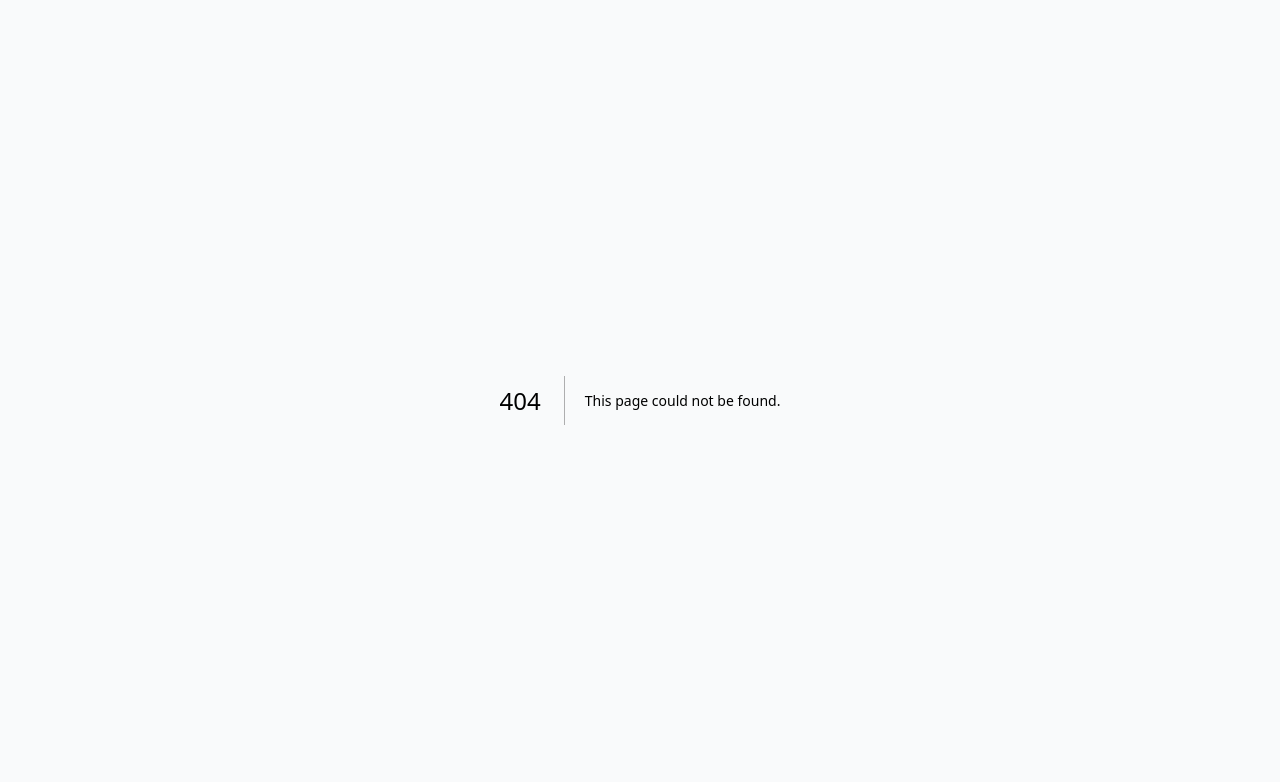
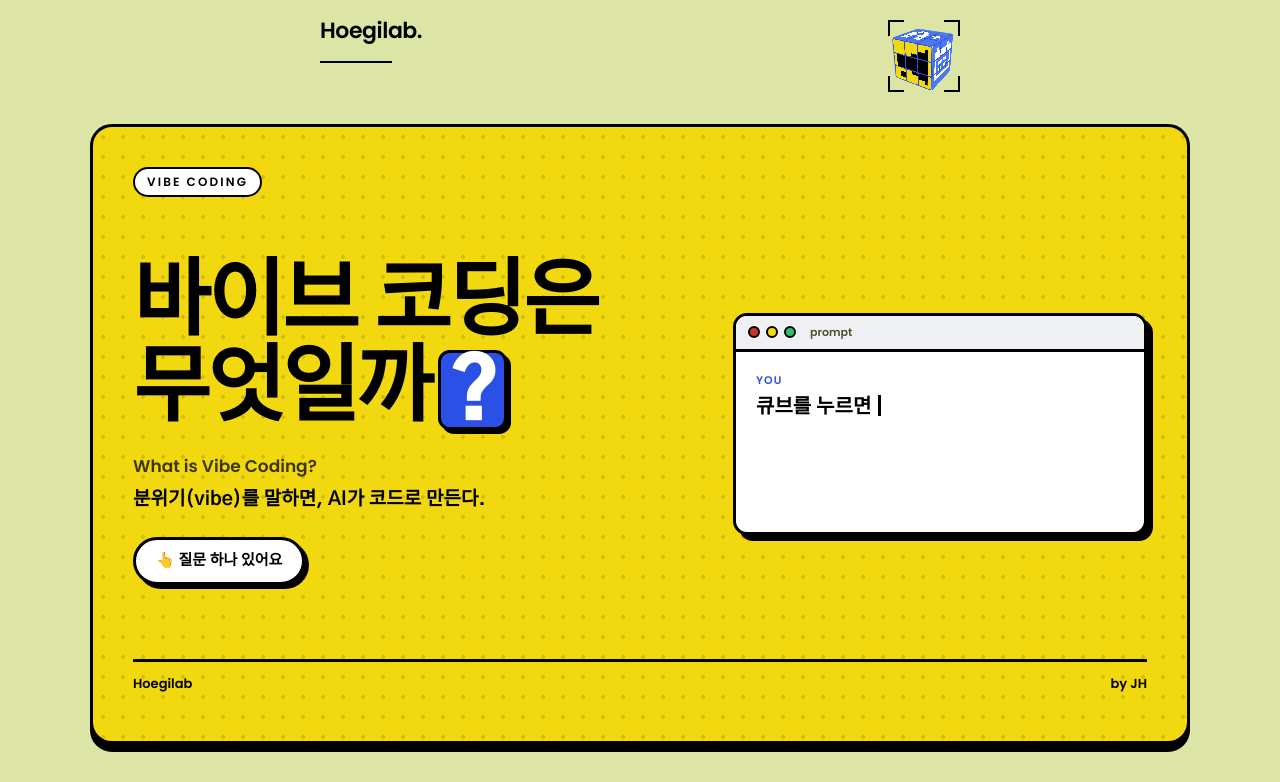
Before and after one commit to nirvana-works/nirvana-works.github.io, a Next.js app in the folder hoegianalysis/: page /vibe in a window 1280 px wide. Before the commit this address had no page. Shown: the top 782 px of the page. Built offline with nearby package versions, Linux system fonts and the light colour scheme; no server answers; the database is empty.

Commit message:
Add vibe coding cover page with question, answer photo and timeline link
/vibe: presentation cover with typing prompt window, a button that reveals the
quiz question, a reveal button for the answer photo, and a link to /ai-timeline.

Co-Authored-By: Claude Sonnet 5.5 <noreply@anthropic.com>

```diff
--- a/hoegianalysis/src/app/(community)/community.css
+++ b/hoegianalysis/src/app/(community)/community.css
@@ -338,3 +338,9 @@
   from { color: #17130f; }
   to { color: #F2D80E; }
 }
+
+/* 바이브 코딩 표지 */
+@keyframes cursor-blink {
+  0%, 49% { opacity: 1; }
+  50%, 100% { opacity: 0; }
+}
--- /dev/null
+++ b/hoegianalysis/src/app/(community)/vibe/page.tsx
@@ -0,0 +1,7 @@
+import { VibeCover } from '@/components/community/vibe/VibeCover';
+
+export const metadata = { title: '바이브 코딩은 무엇일까?' };
+
+export default function VibePage() {
+  return <VibeCover />;
+}
--- /dev/null
+++ b/hoegianalysis/src/components/community/vibe/VibeCover.tsx
@@ -0,0 +1,176 @@
+'use client';
+
+import Link from 'next/link';
+import { useEffect, useRef, useState } from 'react';
+
+// 이 사이트를 만들 때 실제로 AI에게 한 말들
+const PROMPTS = ['의사 넙죽이가 엄근진하게 묻는 점심 앱 만들어줘', '큐브를 누르면 스스로 맞춰지게 해줘', '말풍선을 넙죽이 머리 쪽으로 내려줘'];
+
+const rise = (delay: number) => ({ animation: `word-rise 0.7s cubic-bezier(.2,1.3,.4,1) ${delay}s both` });
+
+// 프롬프트가 한 글자씩 쳐지고, 다 쳐지면 "만들었어요"가 뜨는 창
+function PromptWindow() {
+  const [i, setI] = useState(0);
+  const [n, setN] = useState(0);
+  const [done, setDone] = useState(false);
+
+  useEffect(() => {
+    const full = PROMPTS[i];
+    let t: number;
+    if (n < full.length) {
+      t = window.setTimeout(() => setN(n + 1), 60 + Math.random() * 45);
+    } else if (!done) {
+      t = window.setTimeout(() => setDone(true), 450);
+    } else {
+      t = window.setTimeout(() => {
+        setDone(false);
+        setN(0);
+        setI((i + 1) % PROMPTS.length);
+      }, 2200);
+    }
+    return () => clearTimeout(t);
+  }, [i, n, done]);
+
+  return (
+    <div aria-hidden className="overflow-hidden rounded-[14px] border-[3px] border-ink bg-white text-left shadow-[6px_6px_0_#000]">
+      <div className="flex items-center gap-1.5 border-b-[3px] border-ink bg-[#EEF0F4] px-3 py-2">
+        <span className="h-3 w-3 rounded-full border-2 border-ink bg-seal" />
+        <span className="h-3 w-3 rounded-full border-2 border-ink bg-sticker" />
+        <span className="h-3 w-3 rounded-full border-2 border-ink bg-[#2fbf6a]" />
+        <span className="ml-2 font-latin text-[11px] font-semibold text-inkMuted">prompt</span>
+      </div>
+      <div className="min-h-[150px] p-4 sm:min-h-[180px] sm:p-5">
+        <p className="font-latin text-[11px] font-semibold tracking-widest text-cube">YOU</p>
+        <p className="mt-1 min-h-[3.4em] text-[17px] font-bold leading-snug sm:text-[20px]">
+          {PROMPTS[i].slice(0, n)}
+          <span className="ml-0.5 inline-block h-[1.05em] w-[3px] translate-y-[3px] bg-ink [animation:cursor-blink_0.9s_steps(1)_infinite]" />
+        </p>
+        <p className={`mt-3 inline-flex items-center gap-1.5 rounded-full border-2 border-ink bg-[#2fbf6a] px-3 py-1 text-[13px] font-black text-white transition-all duration-300 ${done ? 'translate-y-0 opacity-100' : 'translate-y-2 opacity-0'}`}>
+          ✓ 만들었어요
+        </p>
+      </div>
+    </div>
+  );
+}
+
+const QUESTION = '중간고사의 추억 바이브 코딩이란 만든 사람은 누구일까요?';
+const WIDE = 'relative left-1/2 w-[min(calc(100vw-32px),1100px)] -translate-x-1/2';
+
+// 바이브 코딩 발표 표지. 버튼을 한 번 누르면 아래에 질문이 나온다
+export function VibeCover() {
+  const [asked, setAsked] = useState(false);
+  const card = useRef<HTMLDivElement>(null);
+  const [revealed, setRevealed] = useState(false);
+  const answerCard = useRef<HTMLDivElement>(null);
+
+  function ask() {
+    if (asked) return;
+    setAsked(true);
+    window.setTimeout(() => card.current?.scrollIntoView({ behavior: 'smooth', block: 'center' }), 120);
+  }
+
+  function reveal() {
+    if (revealed) return;
+    setRevealed(true);
+    window.setTimeout(() => answerCard.current?.scrollIntoView({ behavior: 'smooth', block: 'center' }), 150);
+  }
+
+  return (
+    <>
+    <section
+      aria-label="바이브 코딩은 무엇일까?"
+      className={`${WIDE} flex flex-col overflow-hidden md:min-h-[min(620px,calc(100vh-130px))] rounded-[22px] border-[3px] border-ink bg-sticker px-5 pb-8 pt-7 shadow-[0_8px_0_#000] sm:px-10 sm:pb-12 sm:pt-10`}
+      style={{ backgroundImage: 'radial-gradient(rgba(0,0,0,0.13) 1.6px, transparent 1.6px)', backgroundSize: '20px 20px' }}
+    >
+      <p className="self-start -rotate-1 rounded-full border-2 border-ink bg-white px-3 py-1 font-latin text-[12px] font-semibold tracking-[0.18em] [animation:word-rise_0.6s_ease-out_both]">VIBE CODING</p>
+
+      <div className="my-auto grid items-center gap-8 py-6 md:grid-cols-[1.15fr_0.85fr] md:gap-10">
+        <div>
+          <h1 className="text-[clamp(44px,12vw,84px)] font-black leading-[1.02] tracking-[-0.035em]">
+            <span className="block">
+              <span className="inline-block" style={rise(0.15)}>바이브</span> <span className="inline-block" style={rise(0.3)}>코딩은</span>
+            </span>
+            <span className="block">
+              <span className="inline-block" style={rise(0.5)}>무엇일까</span>
+              <span
+                className="ml-2 inline-grid h-[0.95em] w-[0.82em] -translate-y-[0.06em] -rotate-6 place-items-center rounded-[0.14em] border-[3px] border-ink bg-cube align-middle text-white shadow-[4px_4px_0_#000]"
+                style={{ animation: 'sticker-pop 0.6s cubic-bezier(.3,1.7,.5,1) 0.85s both' }}
+              >
+                ?
+              </span>
+            </span>
+          </h1>
+          <p className="mt-5 font-latin text-[15px] font-semibold text-ink/75 sm:text-[17px] [animation:word-rise_0.7s_ease-out_1.1s_both]">What is Vibe Coding?</p>
+          <p className="mt-2 text-[16px] font-bold leading-snug sm:text-[19px] [animation:word-rise_0.7s_ease-out_1.25s_both]">분위기(vibe)를 말하면, AI가 코드로 만든다.</p>
+          <button
+            type="button"
+            onClick={ask}
+            disabled={asked}
+            className="mt-6 inline-flex min-h-[48px] items-center gap-2 rounded-full border-[3px] border-ink bg-white px-5 text-[15px] font-black shadow-[4px_4px_0_#000] transition-transform active:translate-x-[2px] active:translate-y-[2px] active:shadow-[2px_2px_0_#000] disabled:bg-ink disabled:text-sticker disabled:shadow-none [animation:word-rise_0.7s_ease-out_1.5s_both]"
+          >
+            {asked ? '✓ 질문이 나왔어요 ↓' : '👆 질문 하나 있어요'}
+          </button>
+        </div>
+
+        <div className="[animation:word-rise_0.8s_ease-out_1.4s_both]">
+          <PromptWindow />
+        </div>
+      </div>
+
+      <div className="mt-2 flex items-center justify-between border-t-[3px] border-ink pt-3 font-latin text-[12px] font-semibold sm:text-[13px] [animation:word-rise_0.6s_ease-out_1.7s_both]">
+        <span>Hoegilab</span>
+        <span>by JH</span>
+      </div>
+    </section>
+
+      {asked && (
+        <div ref={card} className={`${WIDE} mt-8`}>
+        <div className="rounded-[22px] border-[3px] border-ink bg-cube px-5 py-8 text-white shadow-[0_8px_0_#000] sm:px-10 sm:py-12 [animation:pop-in_0.5s_cubic-bezier(.3,1.5,.5,1)_both]">
+          <p className="inline-block -rotate-2 rounded-full border-2 border-ink bg-sticker px-3 py-1 font-latin text-[13px] font-semibold tracking-[0.2em] text-ink">QUESTION</p>
+          <p className="mt-5 text-[clamp(28px,6.4vw,58px)] font-black leading-[1.18] tracking-[-0.03em]">{QUESTION}</p>
+          <button
+            type="button"
+            onClick={reveal}
+            disabled={revealed}
+            className="mt-7 inline-flex min-h-[48px] items-center gap-2 rounded-full border-[3px] border-ink bg-sticker px-5 text-[15px] font-black text-ink shadow-[4px_4px_0_#000] transition-transform active:translate-x-[2px] active:translate-y-[2px] active:shadow-[2px_2px_0_#000] disabled:bg-white disabled:shadow-none"
+          >
+            {revealed ? '✓ 답이 나왔어요 ↓' : '👀 답 보기'}
+          </button>
+        </div>
+        </div>
+      )}
+
+      {revealed && (
+        <div ref={answerCard} className={`${WIDE} mt-8`}>
+        <div className="rounded-[22px] border-[3px] border-ink bg-sticker px-5 py-7 shadow-[0_8px_0_#000] sm:px-10 sm:py-10 [animation:pop-in_0.5s_cubic-bezier(.3,1.5,.5,1)_both]">
+          <div className="flex flex-col items-center gap-6 sm:flex-row sm:gap-10">
+            {/* eslint-disable-next-line @next/next/no-img-element */}
+            <img
+              src="/hoegilab/vibe-answer.webp"
+              alt="안드레 카파시"
+              width={720}
+              height={714}
+              className="w-full max-w-[320px] -rotate-2 rounded-[14px] border-[3px] border-ink object-cover shadow-[6px_6px_0_#000] sm:w-[320px] sm:shrink-0"
+            />
+            <div className="text-center sm:text-left">
+              <p className="inline-block rotate-1 rounded-full border-2 border-ink bg-white px-3 py-1 font-latin text-[13px] font-semibold tracking-[0.2em]">ANSWER</p>
+              <p className="mt-4 text-[clamp(36px,9vw,72px)] font-black leading-[1.05] tracking-[-0.03em]">안드레 카파시</p>
+              <p className="mt-1 font-latin text-[clamp(18px,4vw,28px)] font-semibold">Andrej Karpathy</p>
+              <p className="mt-4 text-[16px] font-bold leading-snug sm:text-[19px]">‘바이브 코딩’이라는 말을 처음 꺼낸 사람</p>
+            </div>
+          </div>
+        </div>
+        </div>
+      )}
+
+      <div className={`${WIDE} mt-10 flex justify-center sm:justify-end`}>
+        <Link
+          href="/ai-timeline"
+          className="inline-flex min-h-[52px] items-center gap-2 rounded-full border-[3px] border-ink bg-white px-6 text-[16px] font-black shadow-[4px_4px_0_#000] transition-transform hover:bg-sticker active:translate-x-[2px] active:translate-y-[2px] active:shadow-[2px_2px_0_#000]"
+        >
+          2026 AI 모델 진화 타임라인 <span aria-hidden>→</span>
+        </Link>
+      </div>
+    </>
+  );
+}
```
Also changed, not shown: hoegianalysis/public/hoegilab/vibe-answer.webp (added).
